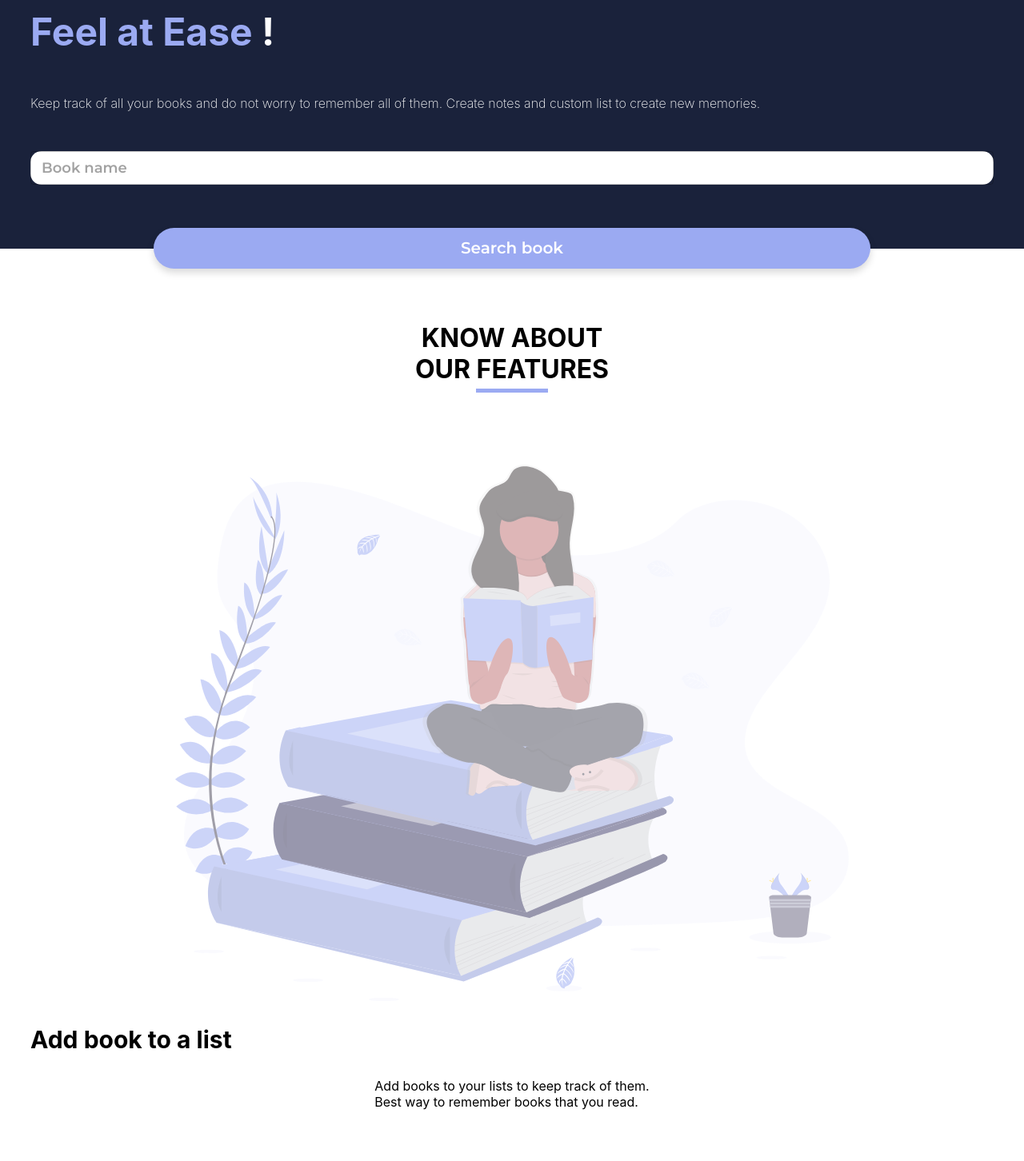
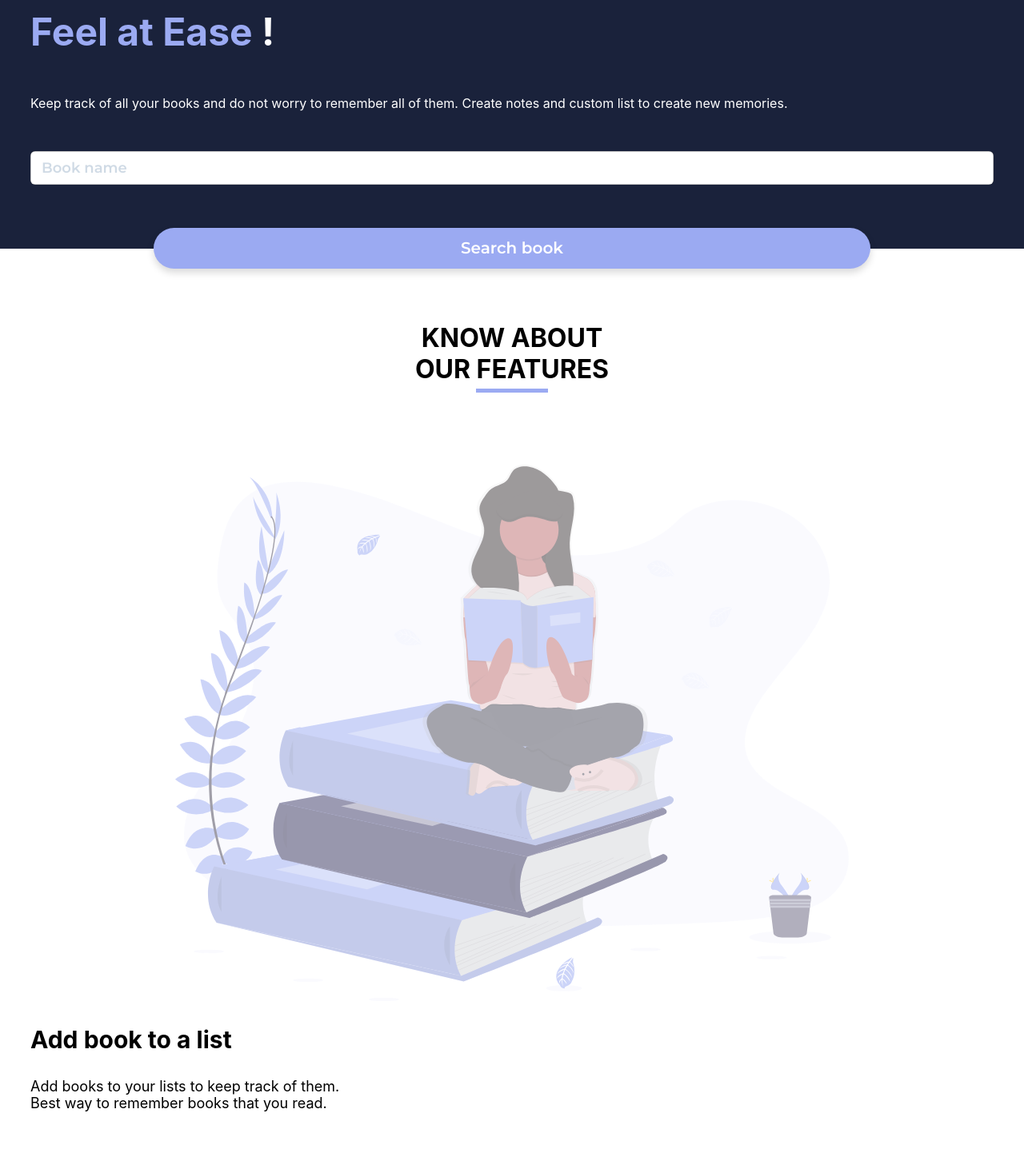
Before and after one commit to Nicolas-hr/BookJack, a Next.js app in the folder packages/client/: page / in a window 1280 px wide. Shown: the part 238-1690 px from the top of the page at 80% size. Built offline with nearby package versions, Linux system fonts and the light colour scheme.

Commit message:
homepage style corrected

```diff
--- a/packages/client/components/Feature.tsx
+++ b/packages/client/components/Feature.tsx
@@ -8,22 +8,25 @@ const useStyles = makeStyles((theme) => ({
     alignItems: "center",
 
     "& h3": {
-      fontSize: "30px",
+      fontSize: "1.875rem",
       width: "100%",
     },
-    "& div": {
-      fontSize: "18px",
+    "& p": {
+      fontSize: "1.125rem",
       width: "100%",
     },
-    "&:nth-child(odd) h3, &:nth-child(odd) div": {
+    "&:nth-child(odd) h3, &:nth-child(odd) p": {
       textAlign: "left",
     },
-    "&:nth-child(even) h3, &:nth-child(even) div": {
+    "&:nth-child(even) h3, &:nth-child(even) p": {
       textAlign: "right",
     },
     "& img": {
       width: "70%",
     },
+  },
+  paragraph: {
+    margin: 0,
   },
 }));
 
@@ -38,7 +41,7 @@ const Feature: React.FC<{
     <div className={classes.feature}>
       <img src={props.illustration} alt="" />
       <h3>{props.title}</h3>
-      {props.children}
+      <p className={classes.paragraph}>{props.children}</p>
     </div>
   );
 };
--- a/packages/client/components/PrimaryButton.tsx
+++ b/packages/client/components/PrimaryButton.tsx
@@ -9,7 +9,7 @@ const useStyles = makeStyles((theme) => ({
     backgroundColor: palette.blue,
     textTransform: "none",
     fontWeight: 600,
-    fontSize: "20px",
+    fontSize: "1.25rem",
     boxShadow: sizes.button.boxShadow,
 
     "&:focus": {
--- a/packages/client/pages/index.tsx
+++ b/packages/client/pages/index.tsx
@@ -21,15 +21,15 @@ const useStyles = makeStyles((theme) => ({
     padding: sizes.root.padding,
     paddingBottom: sizes.root.paddingBottom,
     color: palette.white,
-    fontWeight: 200,
-    fontSize: "16px",
+    fontWeight: 400,
+    fontSize: "1rem",
   },
   headerInput: {
-    color: "rgba(#205284, .5)",
+    color: "rgba(32, 82, 132, .5)",
     fontWeight: 600,
-    fontSize: "18px",
+    fontSize: "1.125rem",
     backgroundColor: "white",
-    borderRadius: 14,
+    borderRadius: 6,
   },
   search: {
     position: "absolute",
```
